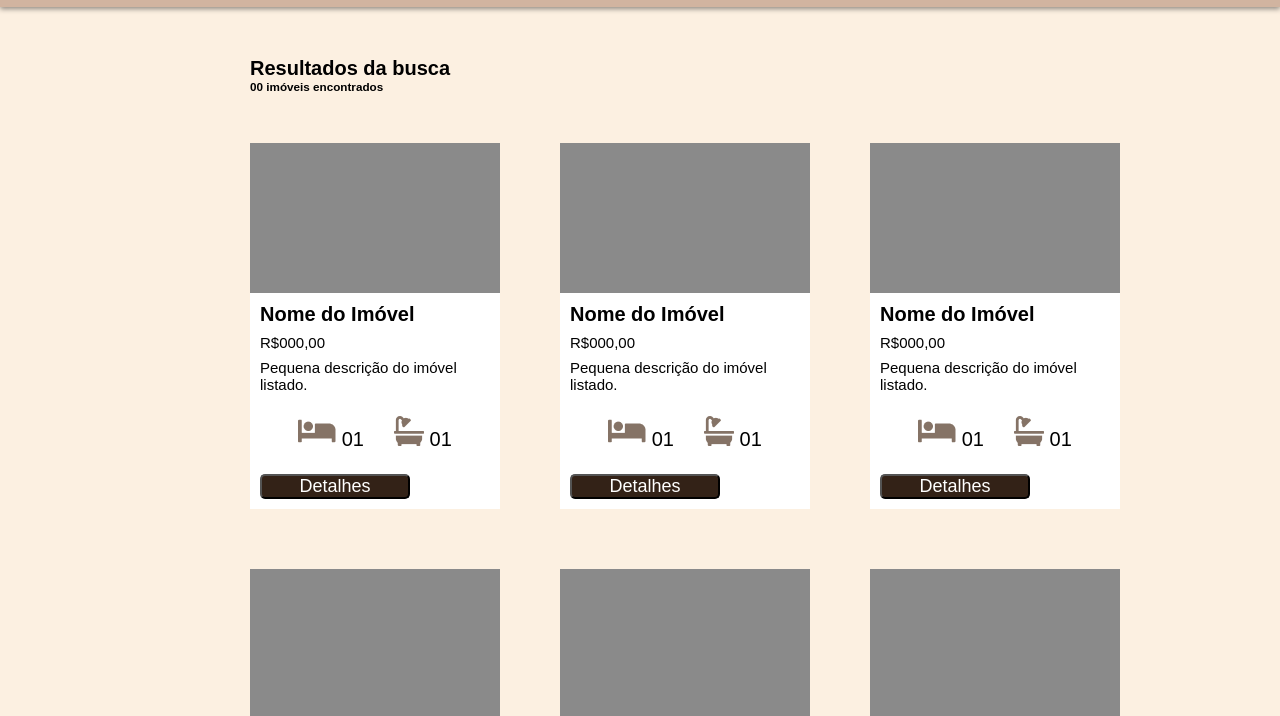
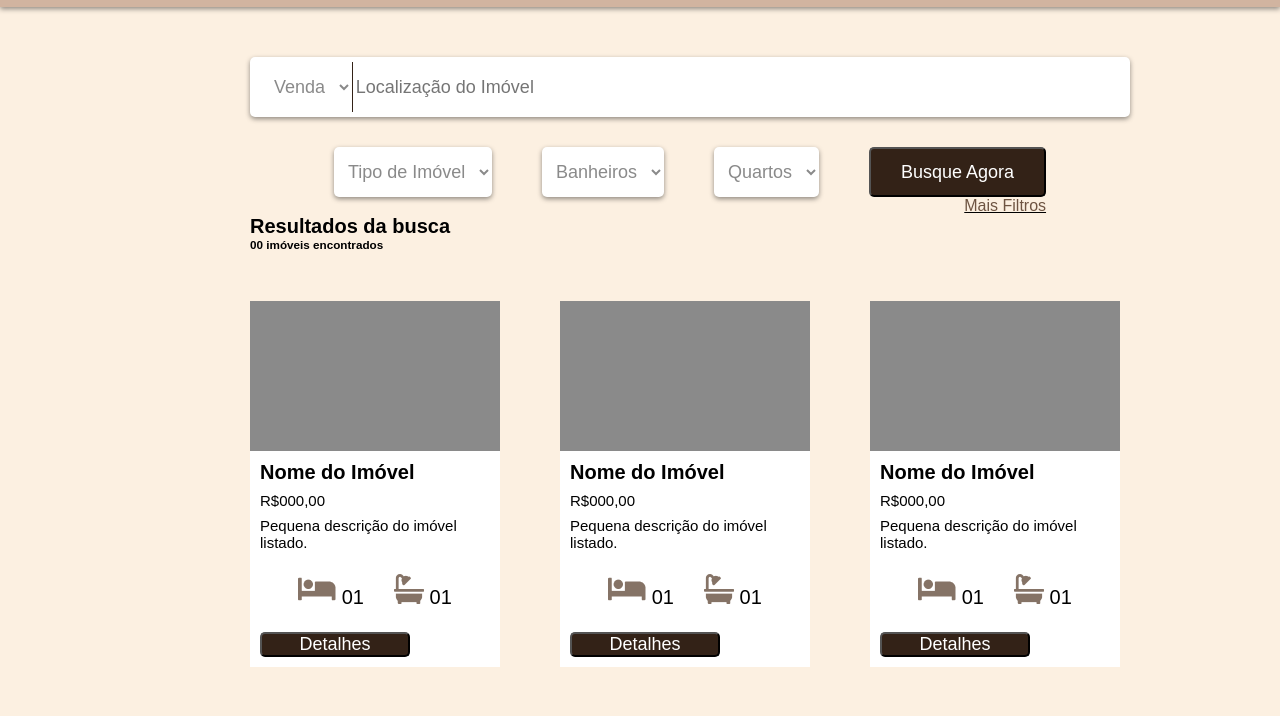
Before and after one commit to gustavopareschi/imobiliaria, a plain HTML site: page index.html in a window 1280 px wide. Shown: the part 81-797 px from the top of the page. Drawn offline with Linux system fonts and the light colour scheme.

Commit message:
Adicao de forms

```diff
--- a/index.html
+++ b/index.html
@@ -23,7 +23,29 @@
     </header>
     <main>
         <div class="busca">
-
+            <form action="buscar">
+                <div class="detals">
+                    <select name="acao" id="acao">
+                        <option value="Venda">Venda</option>
+                    </select>
+                    <input type="text" placeholder="Localização do Imóvel">
+                </div>
+                <div class="selects">
+                    <select name="tipo_imov" id="tipo_imov">
+                        <option value="#">Tipo de Imóvel</option>
+                    </select>
+                    <select name="banheiros" id="banheiros">
+                        <option value="banheiros">Banheiros</option>
+                    </select>
+                    <select name="quartos" id="quartos">
+                        <option value="quartos">Quartos</option>
+                    </select>
+                    <div class="but_busc">
+                        <button id="btn_topo">Busque Agora</button>
+                        <p><a href="#">Mais Filtros</a></p>
+                    </div>
+                </div>
+            </form>
         </div>
         <div class="resultado">
             <H1>Resultados da busca</H1>
--- a/style.css
+++ b/style.css
@@ -61,6 +61,66 @@ main{
 
 }
 
+.detals{
+    background-color: white;
+    box-shadow: 0px 2px 5px rgba(0, 0, 0, 0.432);
+    border-radius: 5px;
+    padding: 5px 10px;
+
+}
+
+.detals > select{
+    box-shadow: none;
+    border-radius: 0;
+    border-right: solid 1px var(--color-buton);
+    padding: 5px 10px;
+
+}
+
+input{
+    background-color: white;
+    border-radius: 5px;
+    font-size: 18px;
+    border: none;
+    padding: 5px 0px;
+    width:  85%;
+
+}
+
+.selects{
+    display: flex;
+    justify-self: center;
+    gap: 50px;
+    margin-top: 30px;
+}
+
+select{
+    color: #8A8A8A;
+    background-color: white;
+    border-radius: 5px;
+    font-size: 18px;
+    box-shadow: 0px 2px 5px rgba(0, 0, 0, 0.432);
+    border: none;
+    height: 50px;
+    padding: 0px 10px;
+}
+
+.but_busc > button{
+    background-color: var(--color-buton);
+    color: white;
+    padding: 10px 30px;
+    border-radius: 5px;
+    font-size: 18px;
+    width: fit-content;
+    height: 50px;
+}
+
+.but_busc > p{
+    font-size: 16px;
+    justify-self: right;
+    text-decoration: underline;
+}
+
 .cards{
     margin: 50px 0;
     display: flex;
```
